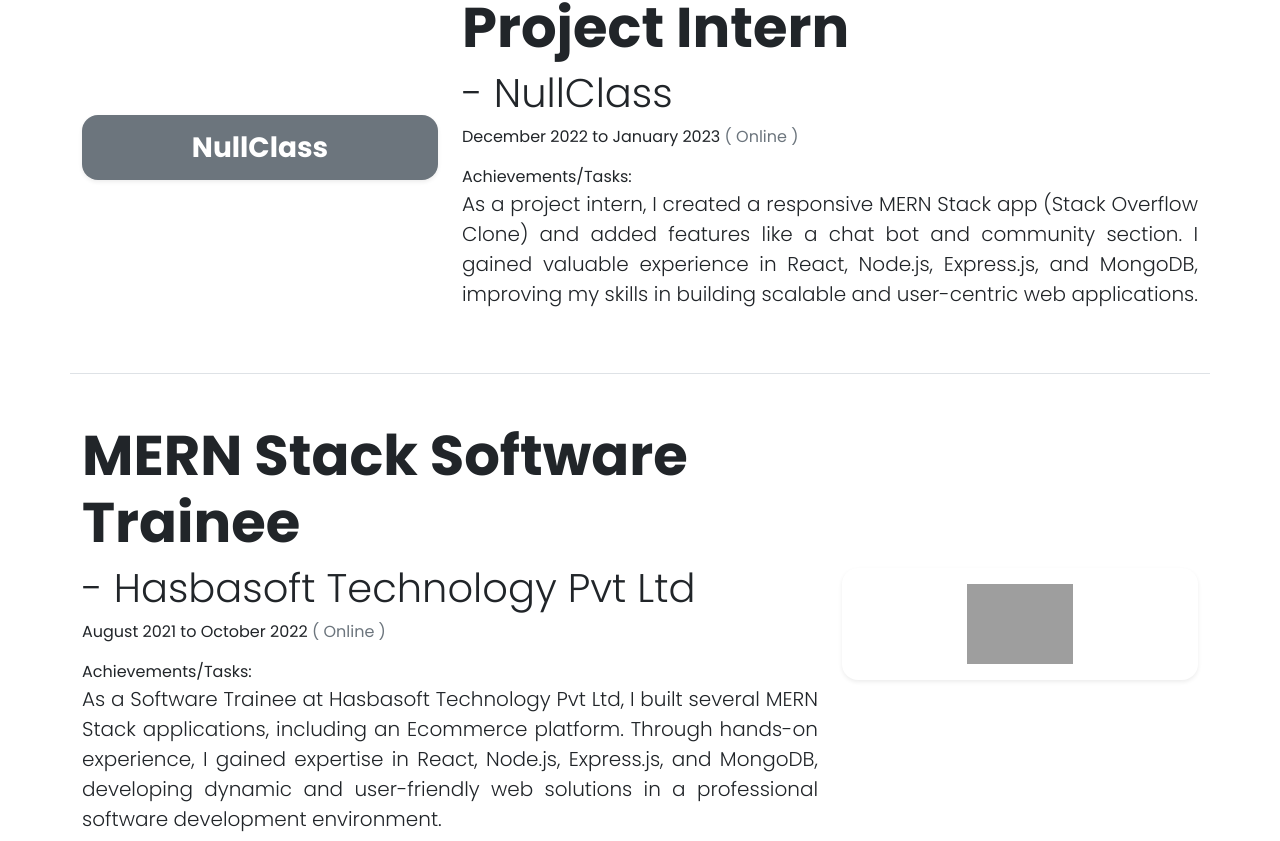
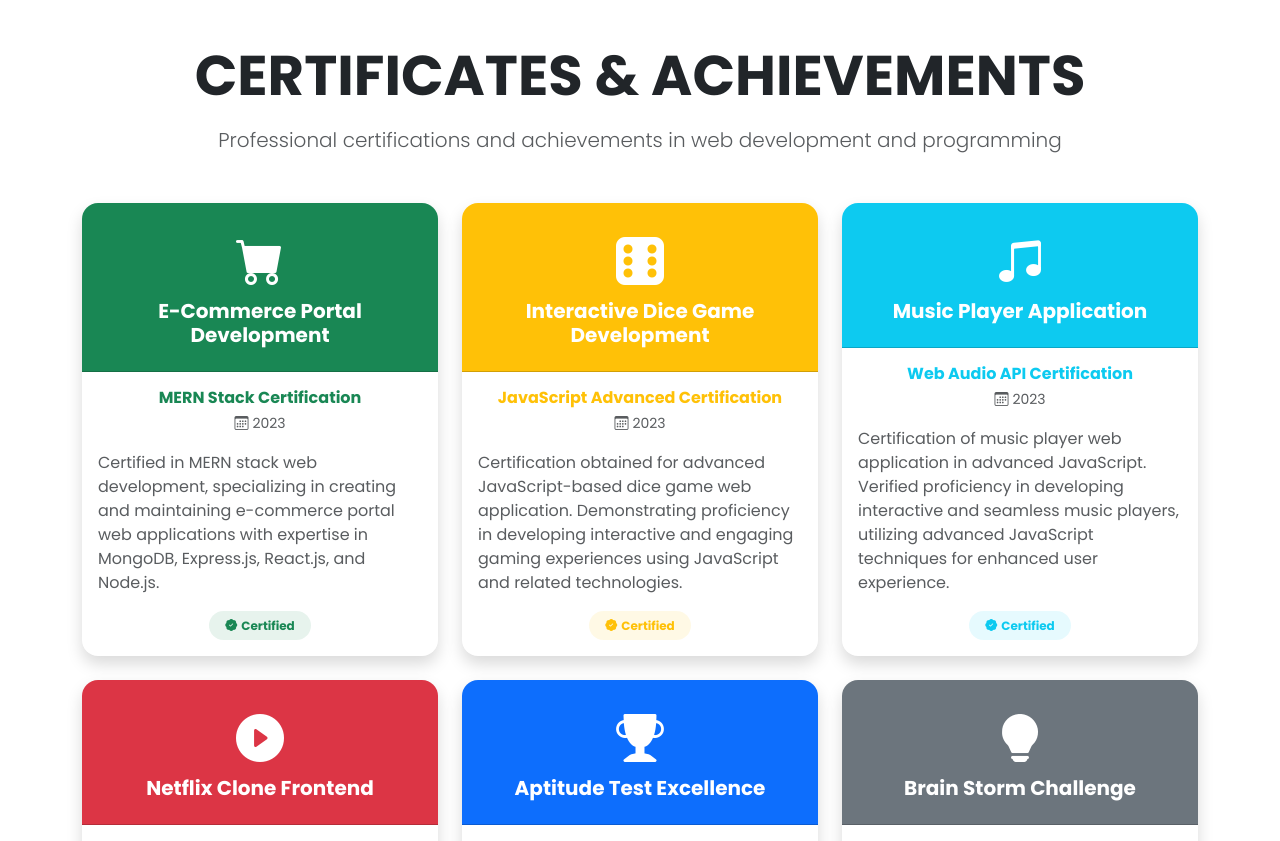
Before and after one commit to alihasanshaikh/portfolio, a React (Create React App) app: page /#/experience in a window 1280 px wide. Shown: the part 1237-2078 px from the top of the page. Built offline with nearby package versions, Linux system fonts and the light colour scheme; grey boxes are pictures that could not be loaded.

Commit message:
Update Britwise logo and clean up experience section

```diff
--- a/src/pages/Experience.js
+++ b/src/pages/Experience.js
@@ -74,7 +74,7 @@
           <div className="col-md-4 d-md-block mt-0">
             <div className="d-flex justify-content-center align-items-center bg-white rounded-4 p-3 shadow-sm">
               <img
-                src="https://www.britwise.com/assets/images/logo.png"
+                src="https://www.britwise.com/assets/imgs/logo-orange.png"
                 className="img-fluid"
                 alt="britwise"
                 loading="lazy"
@@ -105,7 +105,7 @@
           </div>
         </div>
 
-        {/* Previous Experiences */}
+        {/* Previous Experience */}
         <div className="row flex-row-reverse align-items-md-center py-5 g-4 border-bottom">
           <div className="col-md-4 d-md-block mt-0">
             <div className="d-flex justify-content-center align-items-center bg-white rounded-4 p-3 shadow-sm">
@@ -134,66 +134,6 @@
               contributed to web app development with MongoDB, Express.js,
               React.js, and Node.js. Designing interfaces, implementing
               features, and engaging in code reviews for continuous learning.
-            </p>
-          </div>
-        </div>
-
-        <div className="row align-items-md-center py-5 g-4 border-bottom">
-          <div className="col-md-4 d-md-block mt-0">
-            <div className="d-flex justify-content-center align-items-center bg-secondary rounded-4 p-3 shadow-sm">
-              <h3 className="text-white mb-0 fw-bold">NullClass</h3>
-            </div>
-          </div>
-          <div className="col-md-8 col-sm-12">
-            <h1 className="display-4 fw-bold" data-aos="fade-up">
-              Project Intern
-            </h1>
-            <h1 className="fw-light">- NullClass</h1>
-            <p>
-              December 2022 to January 2023{" "}
-              <span className="text-secondary">( Online )</span>
-            </p>
-            <p className="mb-0">Achievements/Tasks:</p>
-            <p className="lead big--para">
-              As a project intern, I created a responsive MERN
-              Stack app (Stack Overflow Clone) and added features like a chat
-              bot and community section. I gained valuable experience in
-              React, Node.js, Express.js, and MongoDB, improving my skills in
-              building scalable and user-centric web applications.
-            </p>
-          </div>
-        </div>
-
-        <div className="row flex-row-reverse align-items-md-center py-5 g-4 border-bottom">
-          <div className="col-md-4 d-md-block mt-0">
-            <div className="d-flex justify-content-center align-items-center bg-white rounded-4 p-3 shadow-sm">
-              <img
-                src="https://hasbasoft.com/assets/images/logo.png"
-                className="img-fluid"
-                alt="hasbasoft"
-                loading="lazy"
-                data-aos="fade-left"
-                style={{ maxHeight: "80px" }}
-              />
-            </div>
-          </div>
-          <div className="col-md-8 col-sm-12">
-            <h1 className="display-4 fw-bold" data-aos="fade-right">
-              MERN Stack Software Trainee
-            </h1>
-            <h1 className="fw-light">- Hasbasoft Technology Pvt Ltd</h1>
-            <p>
-              August 2021 to October 2022{" "}
-              <span className="text-secondary">( Online )</span>
-            </p>
-            <p className="mb-0">Achievements/Tasks:</p>
-            <p className="lead big--para">
-              As a Software Trainee at Hasbasoft Technology Pvt Ltd, I built
-              several MERN Stack applications, including an Ecommerce platform.
-              Through hands-on experience, I gained expertise in React,
-              Node.js, Express.js, and MongoDB, developing dynamic and
-              user-friendly web solutions in a professional software development
-              environment.
             </p>
           </div>
         </div>
```
